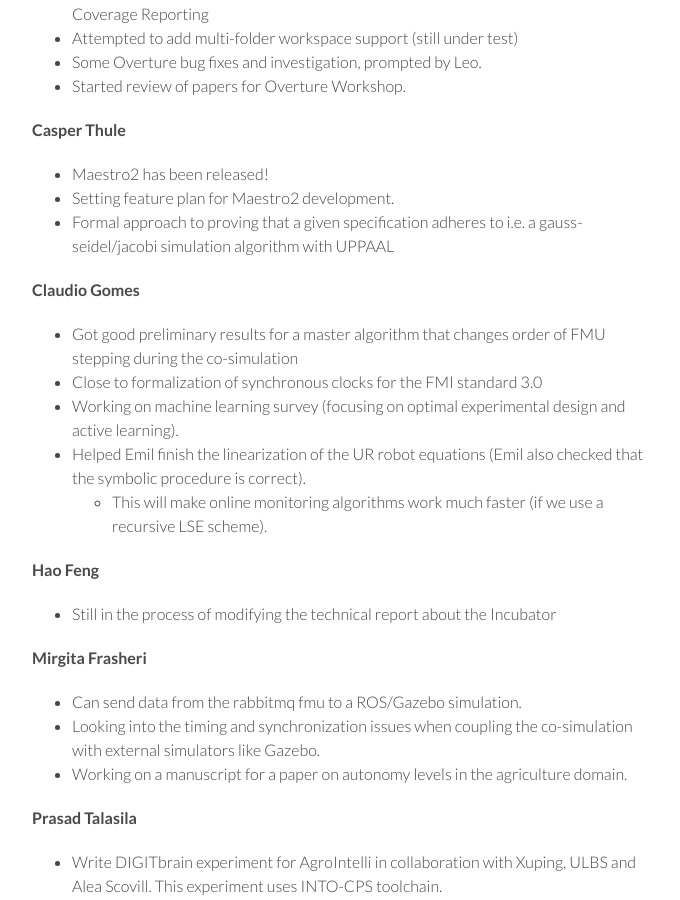
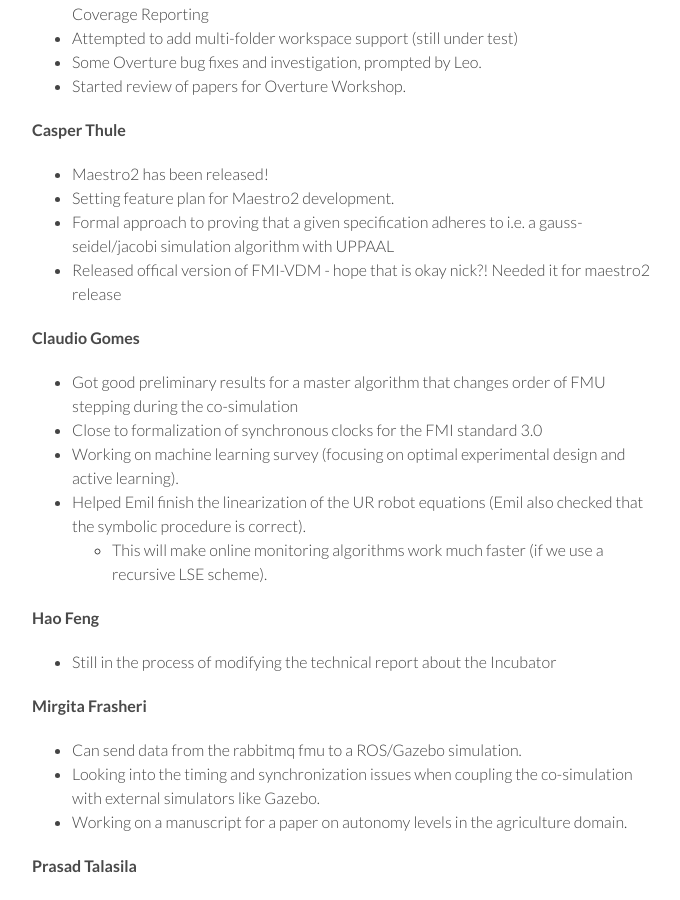
Before and after one commit to digitaltwincentre/digitaltwincentre.github.io, a Jekyll site: the page built from _biweeklies/Biweekly-27.md, in a window 1280 px wide and 900 px high, scrolled down 615 px. Shown: the whole window, without its empty margins (418-1098 px from the left). Built offline with Jekyll 4.4.1, drawn with Linux system fonts in a browser that asks for light colours; nearby versions of some CDN libraries.

Commit message:
Update Biweekly-27.md

```diff
--- a/_biweeklies/Biweekly-27.md
+++ b/_biweeklies/Biweekly-27.md
@@ -37,6 +37,7 @@ date: 27 October 2020, 1400 CEST
 * Maestro2 has been released!
 * Setting feature plan for Maestro2 development.
 * Formal approach to proving that a given specification adheres to i.e. a gauss-seidel/jacobi simulation algorithm with UPPAAL
+* Released offical version of FMI-VDM - hope that is okay nick?! Needed it for maestro2 release
 
 #### Claudio Gomes
 * Got good preliminary results for a master algorithm that changes order of FMU stepping during the co-simulation
```
